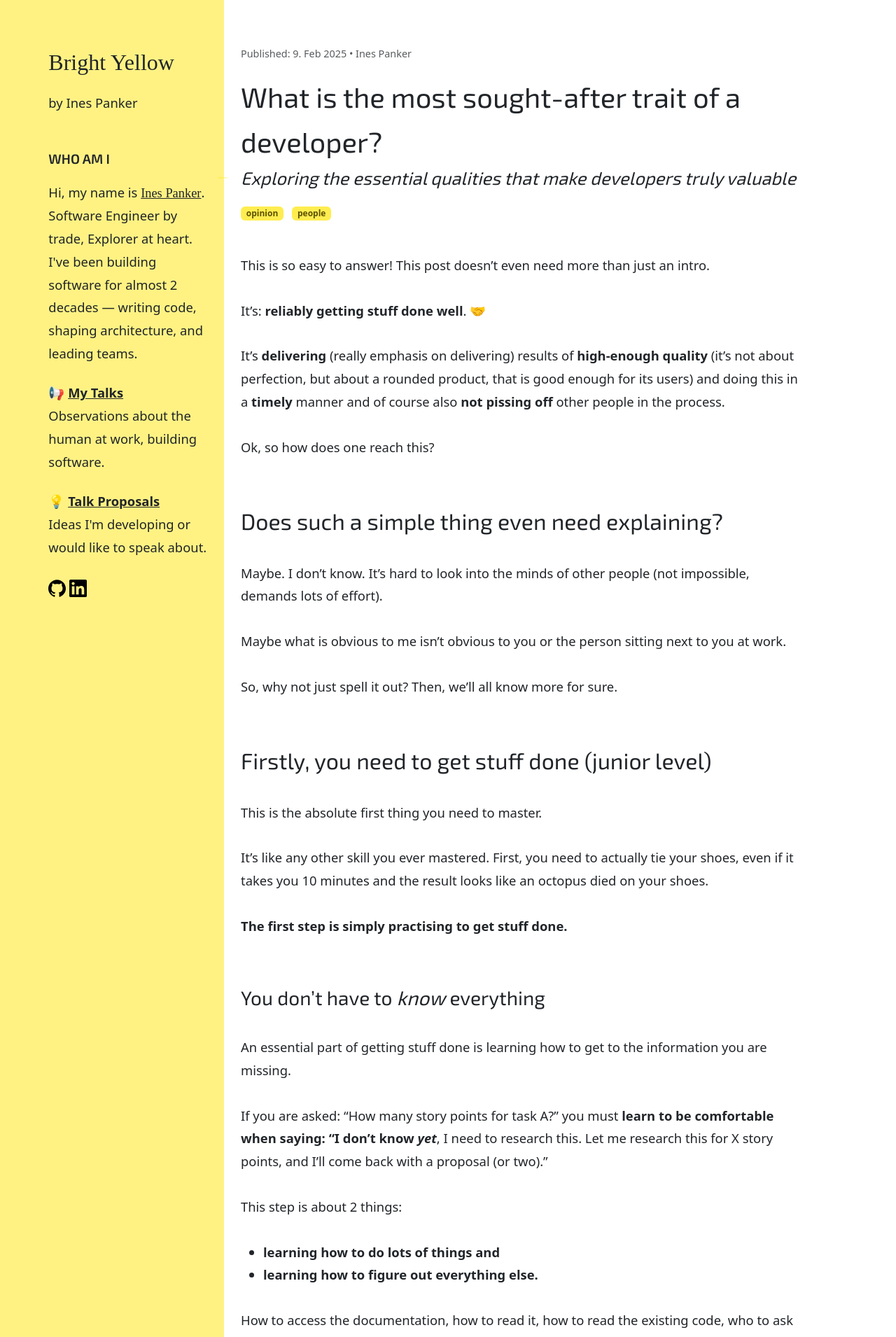
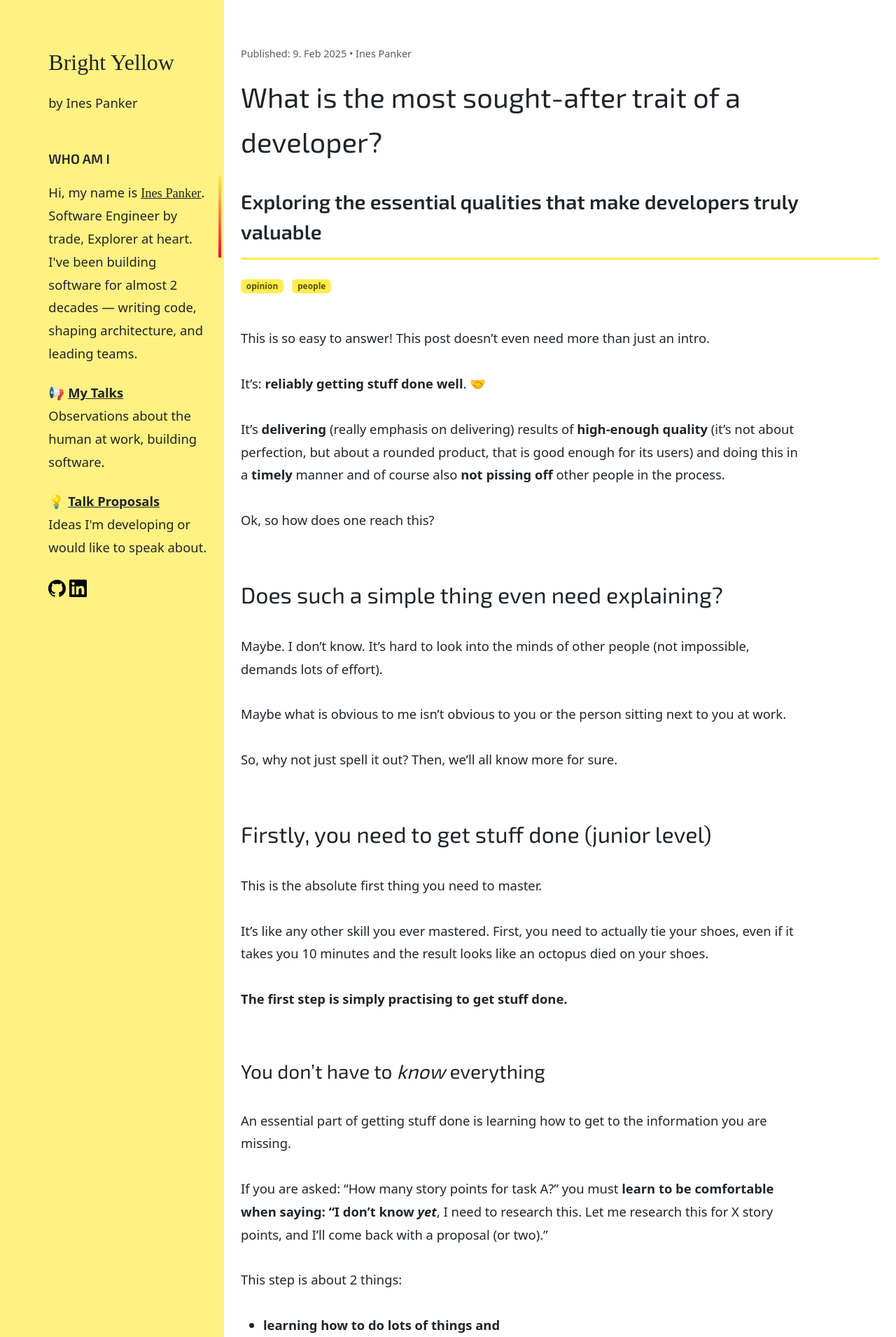
Before and after one commit to inesp/inesp.github.io, a Jekyll site: the page built from _posts/2025-02-09-senior-developer.md, in a window 1280 px wide. Shown: the top 1910 px of the page at 70% size. Built offline with Jekyll 4.4.1, drawn with Linux system fonts in a browser that asks for light colours; nearby versions of some CDN libraries; some web fonts are replaced.

Commit message:
Update subtitle styles with enhanced typography and decorative border
Co-authored-by: ines.panker <ines.panker@gmail.com>

```diff
--- a/assets/bs-override.scss
+++ b/assets/bs-override.scss
@@ -148,51 +148,57 @@ h1,h2,h3,h4,h5,h6, .h1, .h2, .h3, .h4, .h5, .h6{
 
   // Subtitle for post excerpts on home page
   .post-excerpt-subtitle {
-    font-size: 1.25rem;
-    font-weight: 400;
-    line-height: 1.5;
+    font-size: 1.4rem;
+    font-weight: 600;
+    line-height: 1.4;
     color: $color-text;
-    margin-top: -0.5rem;
-    margin-bottom: 1rem;
-    font-style: italic;
+    margin-top: 0.5rem;
+    margin-bottom: 1.5rem;
+    font-style: normal;
+    padding: 0.5rem 0;
+    border-bottom: 2px solid $color-yellow-dark;
 
     @media (min-width: 768px) {
-      font-size: 1.4rem;
-      line-height: 1.6;
+      font-size: 1.6rem;
+      line-height: 1.5;
+      margin-top: 0.75rem;
     }
   }
 }
 
 // Subtitle for individual post pages
 .post-subtitle {
-  font-size: 1.4rem;
-  font-weight: 400;
-  line-height: 1.5;
+  font-size: 1.6rem;
+  font-weight: 600;
+  line-height: 1.4;
   color: $color-text;
-  margin-top: -0.75rem;
-  margin-bottom: 1.5rem;
-  font-style: italic;
+  margin-top: 0.75rem;
+  margin-bottom: 2rem;
+  font-style: normal;
   position: relative;
+  padding: 0.75rem 0;
+  border-bottom: 3px solid $color-yellow-dark;
 
   @media (min-width: 768px) {
-    font-size: 1.6rem;
-    line-height: 1.6;
-    margin-top: -1rem;
+    font-size: 1.8rem;
+    line-height: 1.5;
+    margin-top: 1rem;
+    padding: 1rem 0;
   }
 
-  // Add a subtle decorative element
+  // Add a prominent decorative element
   &::before {
     content: "";
     position: absolute;
     left: -2rem;
-    top: 50%;
-    transform: translateY(-50%);
-    width: 1rem;
-    height: 2px;
-    background: linear-gradient(90deg, $color-yellow-dark, transparent);
+    top: 0;
+    bottom: 0;
+    width: 4px;
+    background: linear-gradient(180deg, $color-yellow-dark, $color-hover-red);
 
     @media (max-width: 767px) {
-      display: none;
+      left: -1rem;
+      width: 3px;
     }
   }
 }
```
